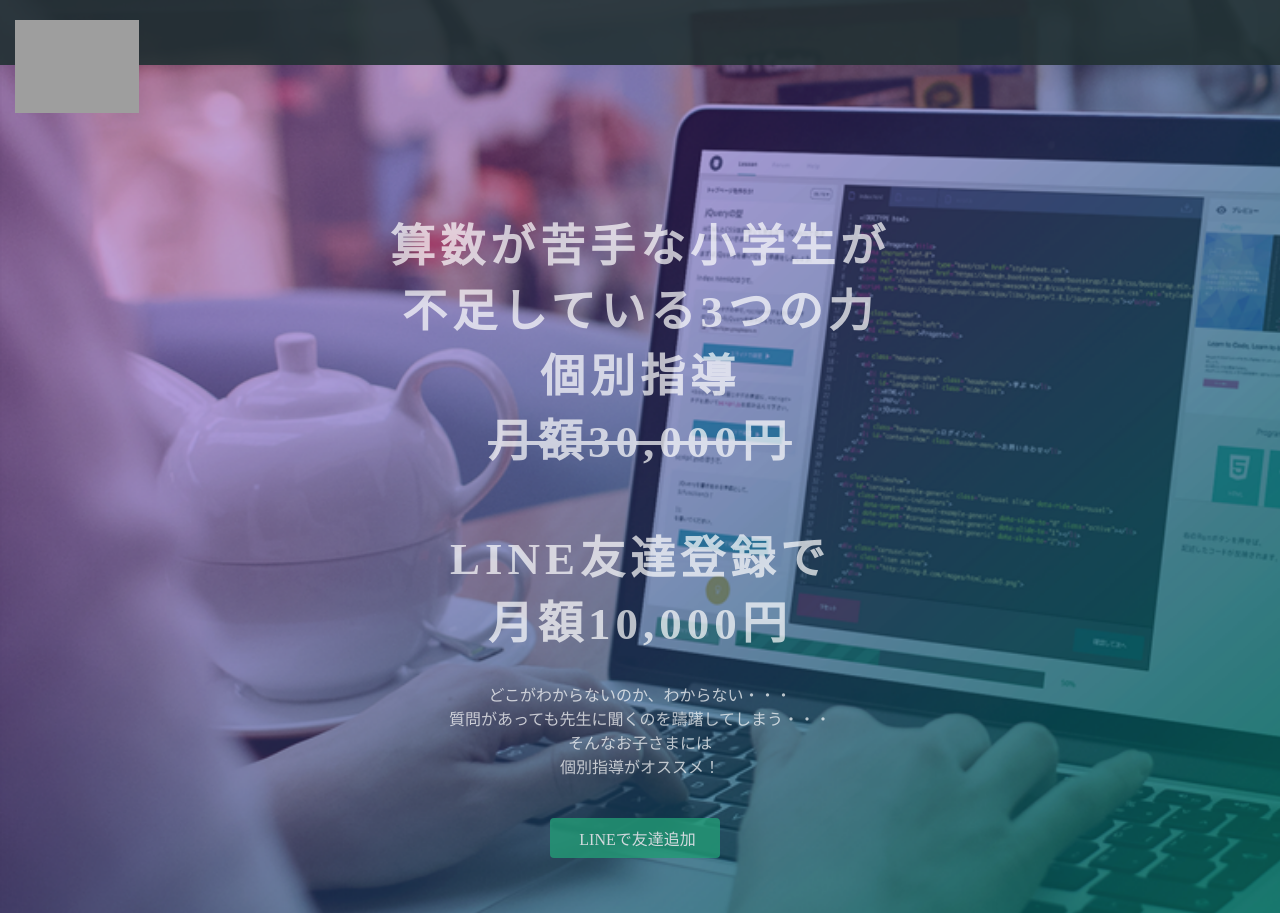
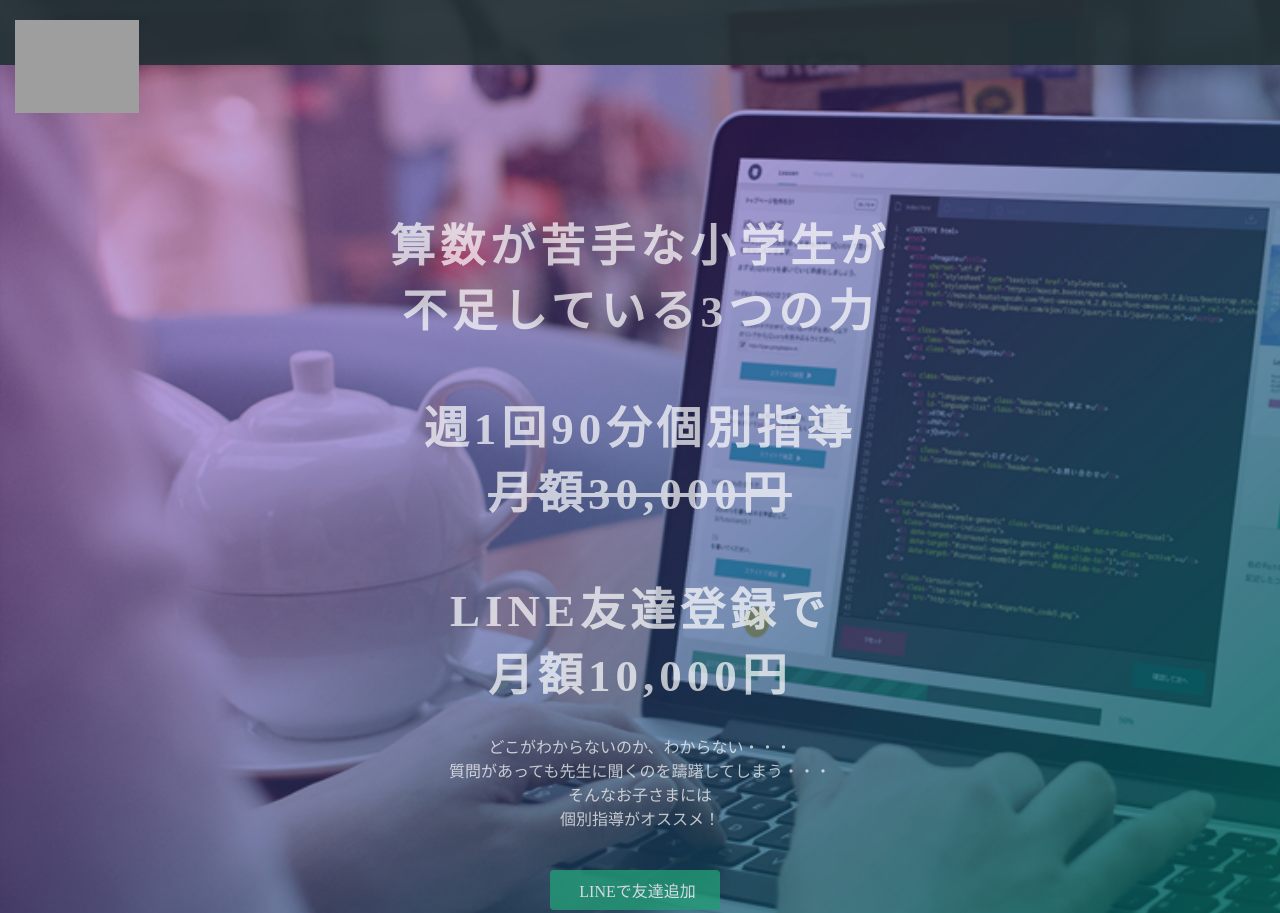
Before and after one commit to UEDtakuya/arithmetic, a plain HTML site: page index.html in a window 1280 px wide. Shown: the top 913 px of the page. Drawn offline with Linux system fonts and the light colour scheme; grey boxes are pictures that could not be loaded; some icons are missing.

Commit message:
Update index.html

```diff
--- a/index.html
+++ b/index.html
@@ -20,7 +20,7 @@
   </header>
   <div class="top-wrapper">
     <div class="container">
-      <h1>算数が苦手な小学生が<br>不足している3つの力<br>個別指導<br><del>月額30,000円</del><br><br>LINE友達登録で<br>月額10,000円</h1>
+      <h1>算数が苦手な小学生が<br>不足している3つの力<br><br>週1回90分個別指導<br><del>月額30,000円</del><br><br>LINE友達登録で<br>月額10,000円</h1>
       <p>どこがわからないのか、わからない・・・<br>質問があっても先生に聞くのを躊躇してしまう・・・<br>そんなお子さまには<br>個別指導がオススメ！</p>
       <div class="btn-wrapper">
         <a href="https://liff.line.me/1645278921-kWRPP32q/?accountId=436nbbhw" class="btn line"><span class="fa fa-line"></span>LINEで友達追加</a>
```
